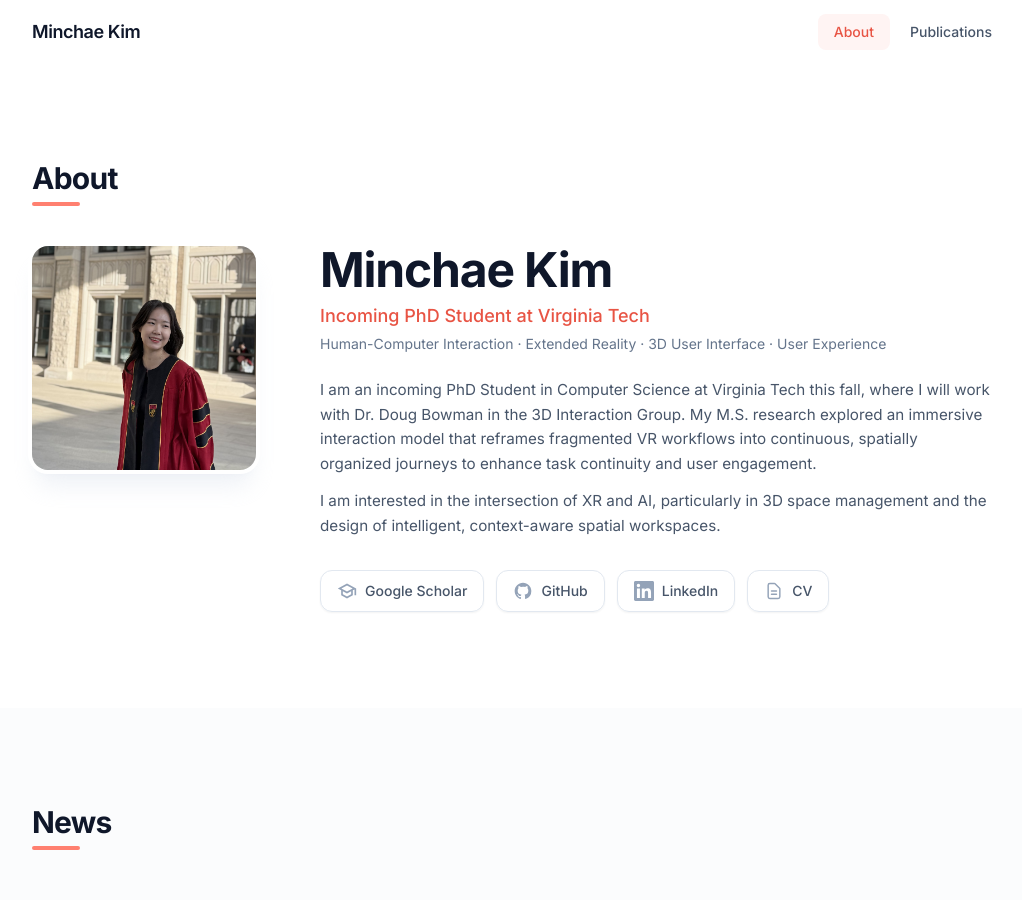
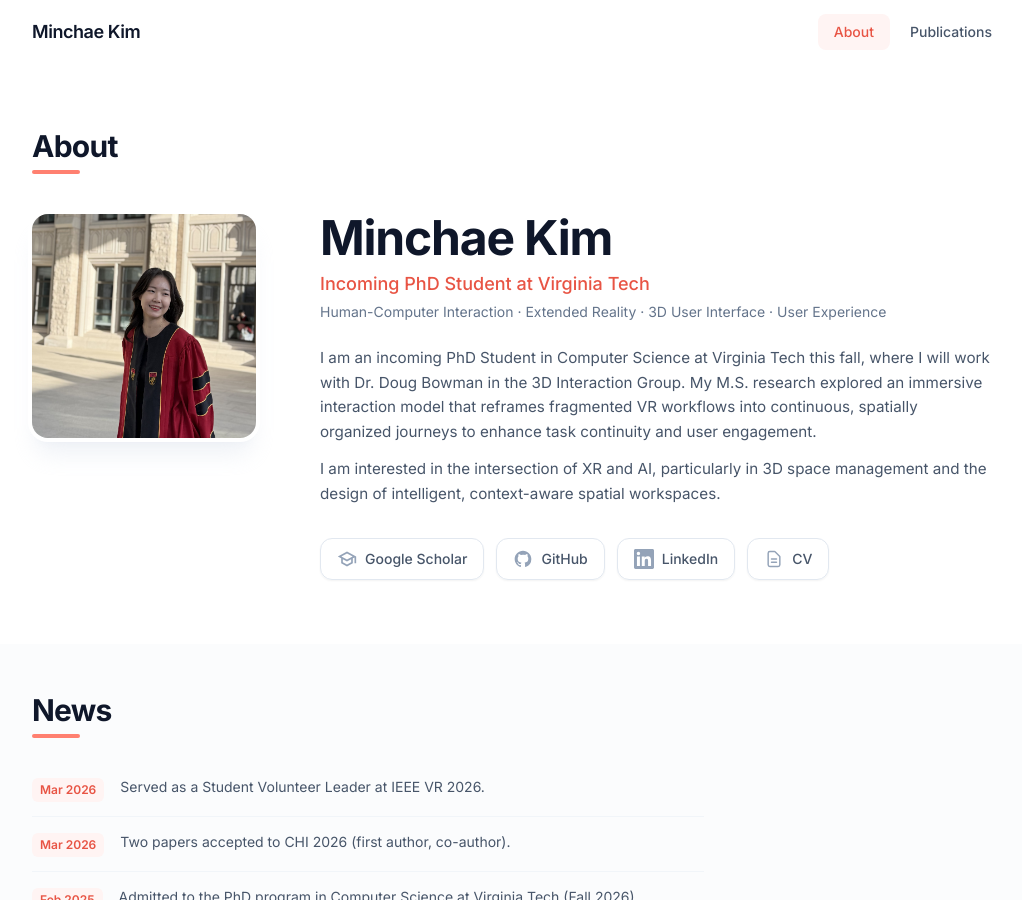
Before and after one commit to minchaechae/minchaechae.github.io, a Jekyll site: the page built from index.html, in a window 1280 px wide and 900 px high. Shown: the whole window, without its empty margins (120-1142 px from the left). Built offline with Jekyll 4.4.1, drawn with Linux system fonts in a browser that asks for light colours; nearby versions of some CDN libraries.

Commit message:
Reduce section vertical padding

```diff
--- a/_includes/about.html
+++ b/_includes/about.html
@@ -1,4 +1,4 @@
-<section id="about" class="py-24 bg-white">
+<section id="about" class="py-16 bg-white">
   <div class="mx-auto max-w-5xl px-6">
     <div id="about-container">
 
--- a/_includes/news.html
+++ b/_includes/news.html
@@ -1,8 +1,8 @@
-<section id="news" class="py-24 bg-slate-50/60">
+<section id="news" class="py-12 bg-slate-50/60">
   <div class="mx-auto max-w-5xl px-6">
 
     <div class="fade-up">
-      <h2 class="text-2xl md:text-3xl font-bold tracking-tight text-slate-900 mb-10">
+      <h2 class="text-2xl md:text-3xl font-bold tracking-tight text-slate-900 mb-6">
         News
         <span class="block mt-1.5 w-12 h-1 rounded-full bg-accent-400"></span>
       </h2>
--- a/_includes/publications.html
+++ b/_includes/publications.html
@@ -1,4 +1,4 @@
-<section id="publications" class="py-24 bg-white">
+<section id="publications" class="py-16 bg-white">
   <div class="mx-auto max-w-5xl px-6">
 
     <div class="fade-up">
```
